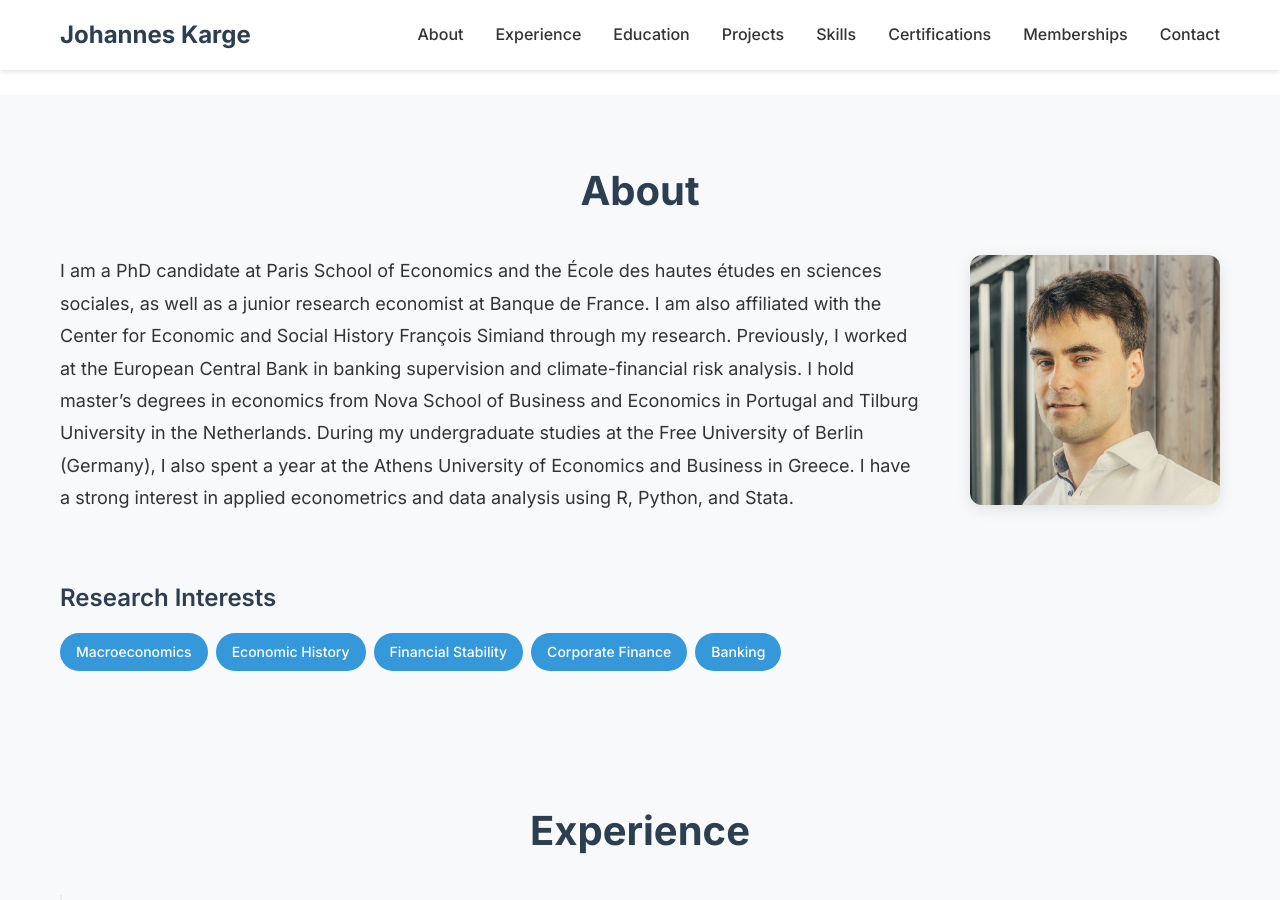
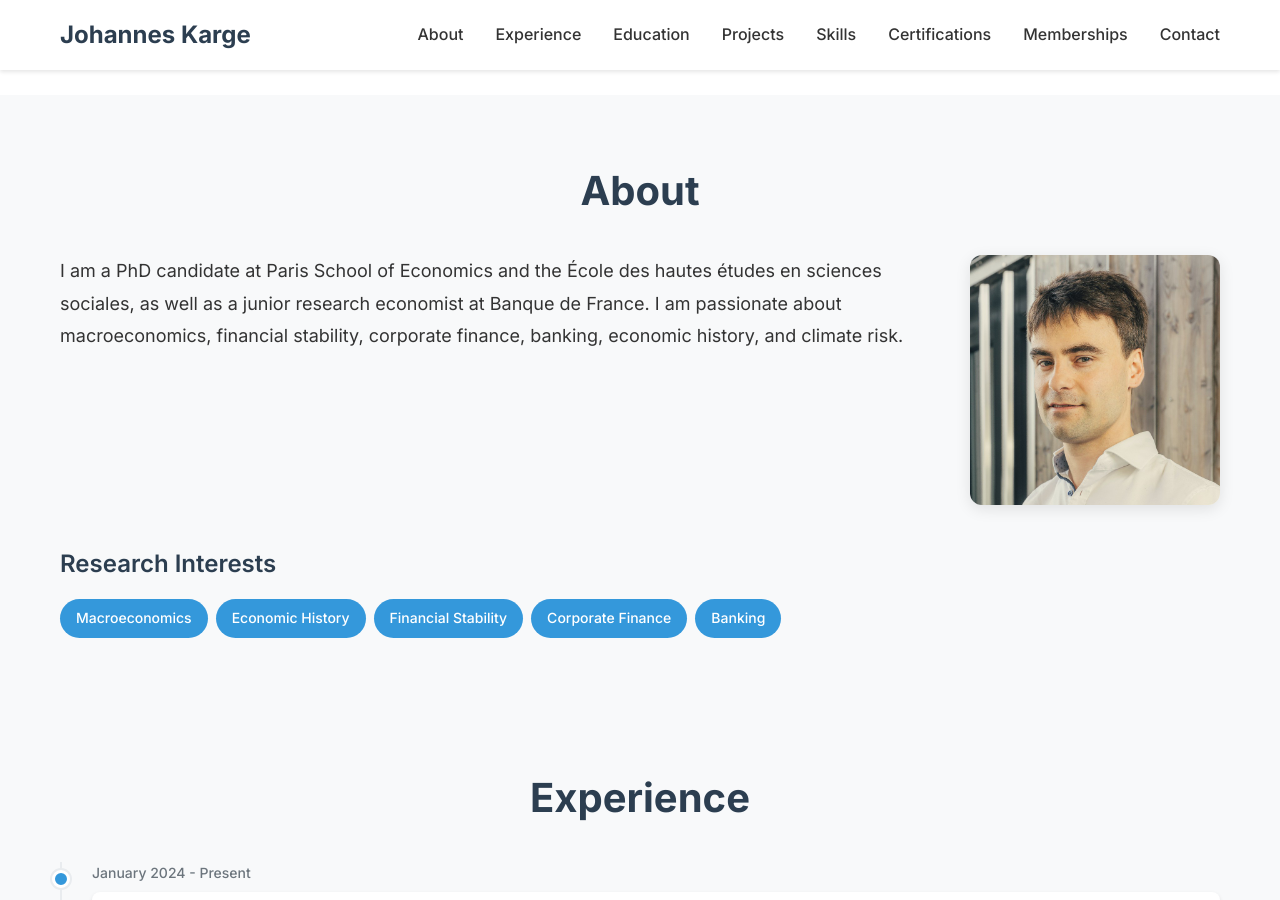
Before and after one commit to JohannesKarge/johanneskarge.github.io, a Jekyll site: the page built from index.md, in a window 1280 px wide and 900 px high, scrolled down 335 px. Built offline with Jekyll 4.4.1, drawn with Linux system fonts in a browser that asks for light colours.

Commit message:
Update profile.yml
update

```diff
--- a/_data/profile.yml
+++ b/_data/profile.yml
@@ -6,8 +6,7 @@ linkedin: "https://www.linkedin.com/in/johannes-karge"
 pse_profile: "https://www.parisschoolofeconomics.eu/en/people/johannes-karge/"
 ideas_repec: "https://authors.repec.org/pro/pka1478/"
 
-summary: |
- I am a PhD candidate at Paris School of Economics and the École des hautes études en sciences sociales, as well as a junior research economist at Banque de France. I am also affiliated with the Center for Economic and Social History François Simiand through my research. Previously, I worked at the European Central Bank in banking supervision and climate-financial risk analysis. I hold master’s degrees in economics from Nova School of Business and Economics in Portugal and Tilburg University in the Netherlands. During my undergraduate studies at the Free University of Berlin (Germany), I also spent a year at the Athens University of Economics and Business in Greece. I have a strong interest in applied econometrics and data analysis using R, Python, and Stata.
+summary:  I am a PhD candidate at Paris School of Economics and the École des hautes études en sciences sociales, as well as a junior research economist at Banque de France. I am passionate about macroeconomics, financial stability, corporate finance, banking, economic history, and climate risk.
 
 research_interests:
   - Macroeconomics
```
